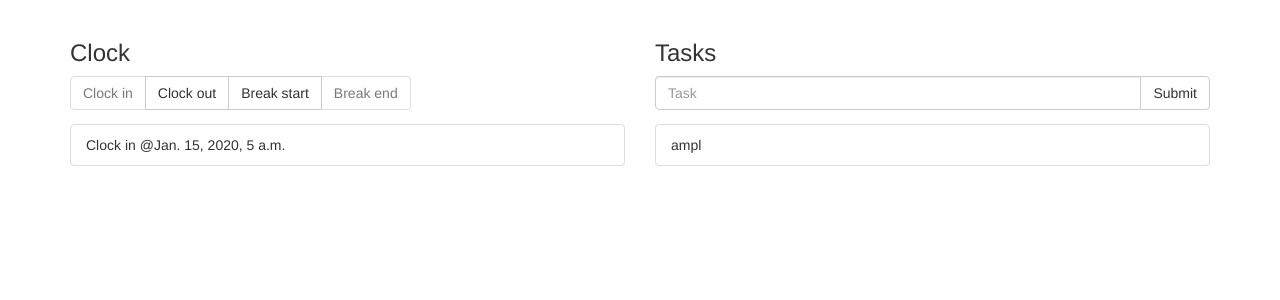
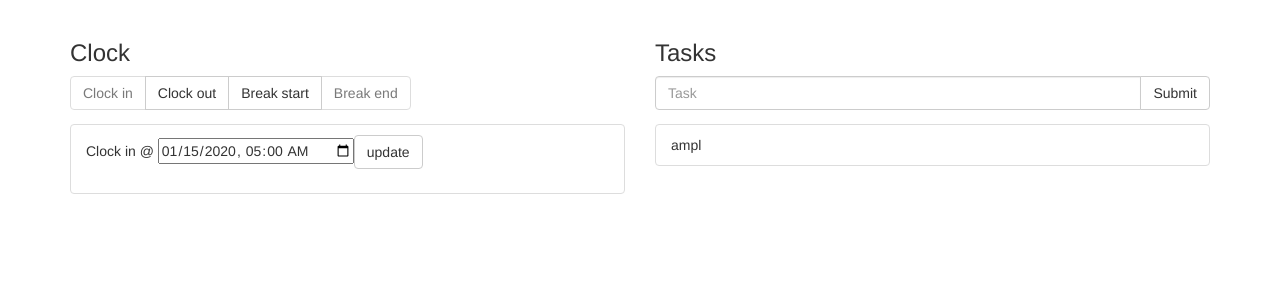
Before and after one commit to yarokifor/TimeTracker, a Django app: page /shifts in a window 1280 px wide. Shown: the part 52-352 px from the top of the page. Run offline with Django 3.2, Linux system fonts and the light colour scheme; a user stored in the database is signed in; tables that the repository leaves empty hold one stand-in row (values such as "Sample post"); some libraries are stand-ins or nearby versions.

Commit message:
Allow user to change last clock in/out time. Fix week calculation when at beginning of the year.

```diff
--- /dev/null
+++ b/requirements.txt
@@ -0,0 +1,4 @@
+Django>=1.11.6
+configparser>=3.5.0
+mysql>=0.0.2
+bleach>=3.0.2
--- a/shifts/models.py
+++ b/shifts/models.py
@@ -56,7 +56,7 @@ class Event(models.Model):
 
 class Shift(models.Model):
     class Meta:
-        permissions = (('can_view_others','Can veiw others shifts and events'),)
+        permissions = (('can_view_others','Can view others shifts and events'),)
 
     user = models.ForeignKey(User, on_delete = models.CASCADE)
     start = models.ForeignKey(Event, related_name = "start",on_delete = models.CASCADE)
--- a/shifts/templates/shifts.html
+++ b/shifts/templates/shifts.html
@@ -9,7 +9,7 @@
                 {% csrf_token %}
                 <div class="btn-group">
                     {% for choice in event_choices %}
-                        <button type="sumbit" class="btn btn-default"{% if not choice.0 in possible_events %} disabled=true{% endif %} name="event" value="{{ choice.0 }}">{{ choice.1 }}</button>
+                        <button type="submit" class="btn btn-default"{% if not choice.0 in possible_events %} disabled=true{% endif %} name="event" value="{{ choice.0 }}">{{ choice.1 }}</button>
                     {% endfor %}
                 </div>
             </form>
@@ -18,7 +18,13 @@
                 {% else %}
                     <ul class="list-group">
                     {% for event in lastest_events|slice:"::-1"|slice:":5" %}
-                        <li class="list-group-item">{{ event.get_event_display}} @{{ event.time }}</li>
+                        <li class="list-group-item">
+                        {% if forloop.counter == 1 %}
+                            <form action="/shifts" method="POST">{% csrf_token %}{{ event.get_event_display }} @ <input type="datetime-local" name="newtime" value="{{ event.time|date:"Y-m-d\TH:i:s" }}"><button type="submit" class="btn btn-default" name="event" value="update">update</button></form>
+                        {% else %}
+                            {{ event.get_event_display}} @ {{ event.time }}
+                        {% endif %}
+                        </li>
                     {% endfor %}
                     </ul>
                 {% endif %}
@@ -30,7 +36,7 @@
                 <div class="input-group">
                     <input class="form-control" autocomplete="off" type="text" name="desc" placeholder="Task"></input>
                     <span class="input-group-btn">
-                        <button class="btn btn-default" type="sumbit" {% if last_shift.out != None %}disabled{% endif %}name="event" value="task">Submit</button>
+                        <button class="btn btn-default" type="submit" {% if last_shift.out != None %}disabled{% endif %}name="event" value="task">Submit</button>
                     </span>
                 </div>
             </form>
--- a/shifts/views.py
+++ b/shifts/views.py
@@ -20,7 +20,7 @@ import base64
 
 def index(request):
     context = dict()
-    if request.user.is_authenticated():
+    if request.user.is_authenticated:
         messages.warning(request,"You are already signed in.")
         return HttpResponseRedirect("/shifts")
     return render(request, 'login.html', context)
@@ -50,6 +50,7 @@ def shifts(request):
 
     if request.method == 'POST':
         event = request.POST.get("event")
+        newtime = request.POST.get("newtime")
         if event == "task" and last_shift != None:
             tasks = last_shift.tasks_completed
             task = bleach.clean(request.POST['desc']).replace('`','\'')
@@ -58,6 +59,17 @@ def shifts(request):
             else:
                 last_shift.tasks_completed = '%s,`%s`' % (tasks, task)
             last_shift.save()
+        elif event == "update" and newtime != None:
+            newtime_dt = datetime.datetime.strptime(newtime,'%Y-%m-%dT%H:%M:%S')
+            other_events = Event.objects.filter(user = request.user, time__gt = newtime_dt)
+            if len(other_events) > 1:
+                messages.error(request, "Updated time cannot be earlier than any previous event.")
+            elif newtime_dt > datetime.datetime.now():
+                messages.error(request, "Updated time cannot be in the future.")
+            else:
+                last_event.time = newtime
+                last_event.save()
+                messages.info(request, "Last event time modified.")
         elif event in Event.REQUIRED_EVENT.keys():
             last_event = Event(time = timezone.now(), event = event, user = request.user)
             last_event.save()
@@ -156,6 +168,12 @@ def __get_days_in_week(year=None, week=None):
     if week == None:
         week = timezone.now().isocalendar()[1]
 
+    # Determine if Jan 1st is Sun or Mon (i.e. is "week 1")
+    # Otherwise, it's part of "week 0" and we have to -1 from week
+    jan_first_dt = datetime.datetime.strptime(str(year)+"/01/01", "%Y/%m/%d")
+    jan_first_day = int(jan_first_dt.strftime("%w"))
+    if (jan_first_day > 1):
+        week = week - 1
     day_zero = datetime.datetime.strptime("%i %i 1"%(year, week), "%Y %W %w")
     day_zero = timezone.make_aware(day_zero)
     days = []
```
Also changed, not shown: README.md (added), shifts/migrations/0006_auto_20190114_1824.py (added), 2 other files.
